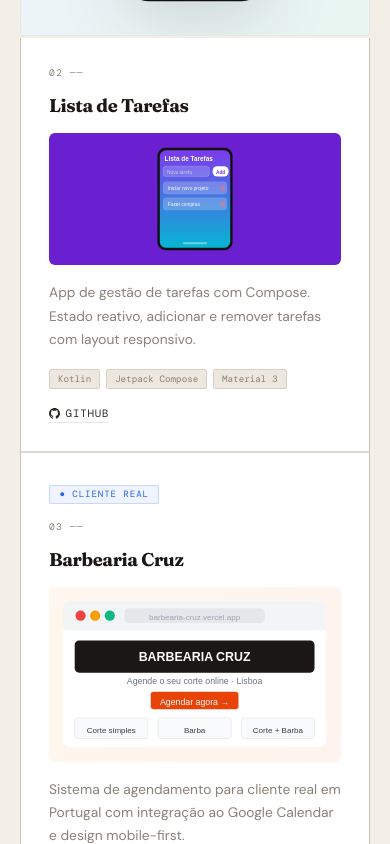
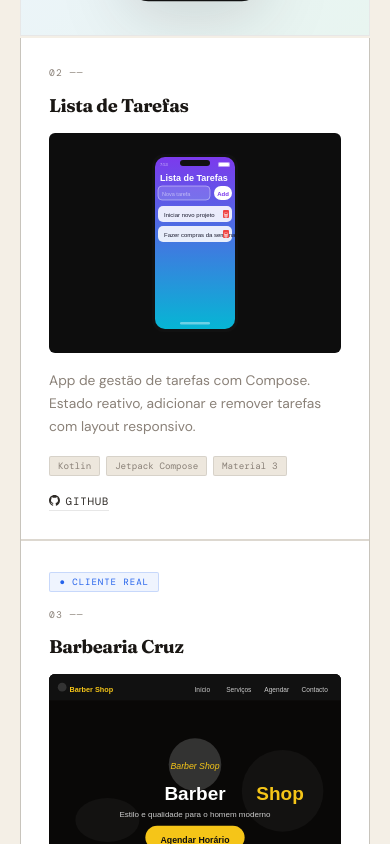
Before and after one commit to TallesGuerra/pagina-portfolio, a React (Vite) app: page / in a window 390 px wide. Shown: the part 3100-3944 px from the top of the page. Built offline with nearby package versions, Linux system fonts and the light colour scheme.

Commit message:
feat: update project previews to match real screenshots
- TodoList: larger phone mockup with taller viewport and realistic task cards
- Barbearia Cruz: dark theme preview with yellow accents matching actual site design

https://claude.ai/code/session_016X3D8d1S8W5cxcmzxnoifz

```diff
--- a/src/components/Projects.jsx
+++ b/src/components/Projects.jsx
@@ -108,8 +108,8 @@ export default function Projects() {
           <div className="project-card">
             <div className="project-num">02 ——</div>
             <div className="project-name">Lista de Tarefas</div>
-            <div className="mini-preview" style={{ background: '#6a1fd0' }}>
-              <svg viewBox="0 0 100 130" width="80" xmlns="http://www.w3.org/2000/svg">
+            <div className="mini-preview" style={{ background: '#0d0d0d', padding: '0.5rem', minHeight: '220px' }}>
+              <svg viewBox="0 0 90 180" width="90" xmlns="http://www.w3.org/2000/svg">
                 <defs>
                   <linearGradient id="todoGrad" x1="0" y1="0" x2="0" y2="1">
                     <stop offset="0%" stopColor="#7c3aed"/>
@@ -117,27 +117,35 @@ export default function Projects() {
                   </linearGradient>
                 </defs>
                 {/* Phone shell */}
-                <rect x="3" y="1" width="94" height="128" rx="10" fill="#111"/>
+                <rect x="2" y="1" width="86" height="178" rx="12" fill="#111"/>
                 {/* Screen with gradient */}
-                <rect x="6" y="4" width="88" height="122" rx="8" fill="url(#todoGrad)"/>
+                <rect x="5" y="4" width="80" height="172" rx="10" fill="url(#todoGrad)"/>
+                {/* Notch */}
+                <rect x="30" y="7" width="30" height="6" rx="3" fill="#111"/>
+                {/* Status bar icons */}
+                <text x="10" y="13" fontFamily="sans-serif" fontSize="4" fill="rgba(255,255,255,0.7)">7:53</text>
+                <rect x="68" y="9" width="12" height="5" rx="1.5" fill="rgba(255,255,255,0.5)"/>
+                <rect x="69" y="10" width="10" height="3" rx="1" fill="#fff"/>
                 {/* Title */}
-                <text x="12" y="18" fontFamily="sans-serif" fontSize="8" fontWeight="bold" fill="#fff">Lista de Tarefas</text>
+                <text x="10" y="28" fontFamily="sans-serif" fontSize="9" fontWeight="bold" fill="#fff">Lista de Tarefas</text>
                 {/* Input field */}
-                <rect x="10" y="24" width="58" height="13" rx="4" fill="rgba(255,255,255,0.18)" stroke="rgba(255,255,255,0.4)" strokeWidth="0.5"/>
-                <text x="15" y="33.5" fontFamily="sans-serif" fontSize="6" fill="rgba(255,255,255,0.6)">Nova tarefa</text>
+                <rect x="8" y="33" width="52" height="14" rx="4" fill="rgba(255,255,255,0.15)" stroke="rgba(255,255,255,0.5)" strokeWidth="0.8"/>
+                <text x="12" y="43" fontFamily="sans-serif" fontSize="5.5" fill="rgba(255,255,255,0.55)">Nova tarefa</text>
                 {/* Add button */}
-                <rect x="72" y="24" width="20" height="13" rx="6" fill="#fff"/>
-                <text x="82" y="33.5" fontFamily="sans-serif" fontSize="6" fontWeight="bold" fill="#7c3aed" textAnchor="middle">Add</text>
+                <rect x="64" y="33" width="18" height="14" rx="7" fill="#fff"/>
+                <text x="73" y="43" fontFamily="sans-serif" fontSize="6" fontWeight="bold" fill="#7c3aed" textAnchor="middle">Add</text>
                 {/* Task card 1 */}
-                <rect x="10" y="43" width="80" height="16" rx="4" fill="rgba(255,255,255,0.22)"/>
-                <text x="16" y="54" fontFamily="sans-serif" fontSize="6" fill="#fff">Iniciar novo projeto</text>
-                <text x="85" y="54" fontFamily="sans-serif" fontSize="8" fill="#f87171" textAnchor="middle">🗑</text>
+                <rect x="8" y="53" width="74" height="16" rx="5" fill="rgba(255,255,255,0.88)"/>
+                <text x="14" y="64" fontFamily="sans-serif" fontSize="6" fill="#1a1a2e">Iniciar novo projeto</text>
+                <rect x="73" y="57" width="6" height="8" rx="1" fill="#ef4444"/>
+                <text x="76" y="64" fontFamily="sans-serif" fontSize="5.5" fill="#fff" textAnchor="middle">🗑</text>
                 {/* Task card 2 */}
-                <rect x="10" y="63" width="80" height="16" rx="4" fill="rgba(255,255,255,0.22)"/>
-                <text x="16" y="74" fontFamily="sans-serif" fontSize="6" fill="#fff">Fazer compras</text>
-                <text x="85" y="74" fontFamily="sans-serif" fontSize="8" fill="#f87171" textAnchor="middle">🗑</text>
+                <rect x="8" y="73" width="74" height="16" rx="5" fill="rgba(255,255,255,0.88)"/>
+                <text x="14" y="84" fontFamily="sans-serif" fontSize="6" fill="#1a1a2e">Fazer compras da semana</text>
+                <rect x="73" y="77" width="6" height="8" rx="1" fill="#ef4444"/>
+                <text x="76" y="84" fontFamily="sans-serif" fontSize="5.5" fill="#fff" textAnchor="middle">🗑</text>
                 {/* Home bar */}
-                <rect x="35" y="119" width="30" height="2.5" rx="1.25" fill="rgba(255,255,255,0.4)"/>
+                <rect x="30" y="169" width="30" height="2.5" rx="1.25" fill="rgba(255,255,255,0.4)"/>
               </svg>
             </div>
             <div className="project-desc">App de gestão de tarefas com Compose. Estado reativo, adicionar e remover tarefas com layout responsivo.</div>
@@ -156,27 +164,34 @@ export default function Projects() {
             <div className="project-badge badge-client">● Cliente real</div>
             <div className="project-num">03 ——</div>
             <div className="project-name">Barbearia Cruz</div>
-            <div className="mini-preview" style={{ background: 'linear-gradient(135deg,#fff7ed,#fef3ee)' }}>
-              <svg viewBox="0 0 180 100" width="100%" xmlns="http://www.w3.org/2000/svg">
-                <rect width="180" height="100" rx="5" fill="#fff"/>
-                <rect width="180" height="20" rx="5" fill="#f3f4f6"/>
-                <rect y="15" width="180" height="5" fill="#f3f4f6"/>
-                <circle cx="12" cy="10" r="3.5" fill="#ef4444"/>
-                <circle cx="22" cy="10" r="3.5" fill="#f59e0b"/>
-                <circle cx="32" cy="10" r="3.5" fill="#10b981"/>
-                <rect x="42" y="5" width="96" height="10" rx="3" fill="#e5e7eb"/>
-                <text x="90" y="13" fontFamily="sans-serif" fontSize="5.5" fill="#9ca3af" textAnchor="middle">barbearia-cruz.vercel.app</text>
-                <rect x="8" y="27" width="164" height="22" rx="3" fill="#1a1714"/>
-                <text x="90" y="41" fontFamily="sans-serif" fontSize="8.5" fontWeight="bold" fill="#fff" textAnchor="middle">BARBEARIA CRUZ</text>
-                <text x="90" y="57" fontFamily="sans-serif" fontSize="6" fill="#6b7280" textAnchor="middle">Agende o seu corte online · Lisboa</text>
-                <rect x="60" y="62" width="60" height="12" rx="2" fill="#e8440a"/>
-                <text x="90" y="71" fontFamily="sans-serif" fontSize="6" fill="#fff" textAnchor="middle">Agendar agora →</text>
-                <rect x="8" y="80" width="50" height="14" rx="2" fill="#f9fafb" stroke="#e5e7eb" strokeWidth="0.5"/>
-                <text x="33" y="90" fontFamily="sans-serif" fontSize="5.5" fill="#374151" textAnchor="middle">Corte simples</text>
-                <rect x="65" y="80" width="50" height="14" rx="2" fill="#f9fafb" stroke="#e5e7eb" strokeWidth="0.5"/>
-                <text x="90" y="90" fontFamily="sans-serif" fontSize="5.5" fill="#374151" textAnchor="middle">Barba</text>
-                <rect x="122" y="80" width="50" height="14" rx="2" fill="#f9fafb" stroke="#e5e7eb" strokeWidth="0.5"/>
-                <text x="147" y="90" fontFamily="sans-serif" fontSize="5.5" fill="#374151" textAnchor="middle">Corte + Barba</text>
+            <div className="mini-preview" style={{ background: '#111', padding: '0', overflow: 'hidden', borderRadius: '6px' }}>
+              <svg viewBox="0 0 200 130" width="100%" xmlns="http://www.w3.org/2000/svg">
+                {/* Background dark */}
+                <rect width="200" height="130" fill="#1a1714"/>
+                {/* Navbar */}
+                <rect width="200" height="18" fill="#111"/>
+                <circle cx="9" cy="9" r="3" fill="#333"/>
+                <text x="14" y="12.5" fontFamily="sans-serif" fontSize="5" fontWeight="bold" fill="#f5c518">Barber Shop</text>
+                <text x="105" y="12.5" fontFamily="sans-serif" fontSize="4.5" fill="#ccc" textAnchor="middle">Início</text>
+                <text x="130" y="12.5" fontFamily="sans-serif" fontSize="4.5" fill="#ccc" textAnchor="middle">Serviços</text>
+                <text x="156" y="12.5" fontFamily="sans-serif" fontSize="4.5" fill="#ccc" textAnchor="middle">Agendar</text>
+                <text x="182" y="12.5" fontFamily="sans-serif" fontSize="4.5" fill="#ccc" textAnchor="middle">Contacto</text>
+                {/* Hero overlay dark */}
+                <rect y="18" width="200" height="112" fill="rgba(0,0,0,0.65)"/>
+                {/* Barber tools silhouette hints */}
+                <ellipse cx="160" cy="80" rx="28" ry="28" fill="rgba(255,255,255,0.04)"/>
+                <ellipse cx="40" cy="100" rx="22" ry="15" fill="rgba(255,255,255,0.04)"/>
+                {/* Center badge circle */}
+                <circle cx="100" cy="62" r="18" fill="rgba(150,150,150,0.3)"/>
+                <text x="100" y="65" fontFamily="sans-serif" fontSize="6" fill="#f5c518" textAnchor="middle" fontStyle="italic">Barber Shop</text>
+                {/* Main title */}
+                <text x="100" y="86" fontFamily="sans-serif" fontSize="13" fontWeight="bold" fill="#fff" textAnchor="middle">Barber</text>
+                <text x="142" y="86" fontFamily="sans-serif" fontSize="13" fontWeight="bold" fill="#f5c518" textAnchor="start"> Shop</text>
+                {/* Subtitle */}
+                <text x="100" y="98" fontFamily="sans-serif" fontSize="5.5" fill="#ccc" textAnchor="middle">Estilo e qualidade para o homem moderno</text>
+                {/* CTA button */}
+                <rect x="66" y="104" width="68" height="16" rx="8" fill="#f5c518"/>
+                <text x="100" y="115.5" fontFamily="sans-serif" fontSize="6" fontWeight="bold" fill="#111" textAnchor="middle">Agendar Horário</text>
               </svg>
             </div>
             <div className="project-desc">Sistema de agendamento para cliente real em Portugal com integração ao Google Calendar e design mobile-first.</div>
```
